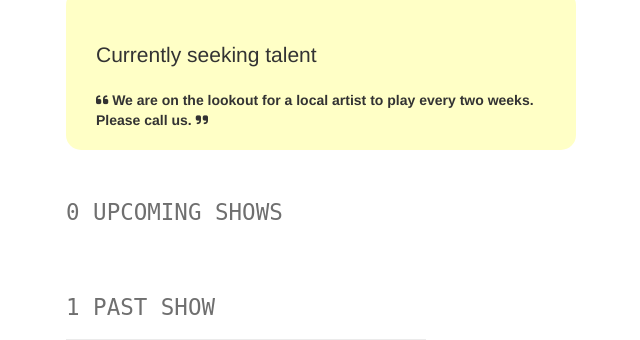
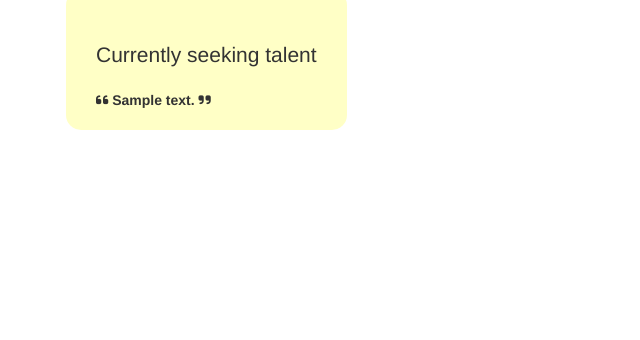
Before and after one commit to shehryarbajwa/Artist-Venue-System-Of-Records, a Flask app: page /venues/1 in a window 1280 px wide. Shown: the part 381-721 px from the top of the page, without its empty margins (4-644 px from the left). Run offline with Flask 2, Linux system fonts and the light colour scheme; tables that the repository leaves empty hold one stand-in row (values such as "Sample post"); grey boxes marked "Sample" are stand-in pictures; some libraries are stand-ins or nearby versions.

Commit message:
@app.route('/venue/venue_id) updated with SQLAlchemy code

```diff
--- a/app.py
+++ b/app.py
@@ -97,14 +97,16 @@ def search_venues():
   # seach for Hop should return "The Musical Hop".
   # search for "Music" should return "The Musical Hop" and "Park Square Live Music & Coffee"
     venue_query = Venue.query.filter(Venue.name.ilike('%' + request.form['search_term'] + '%'))
-    print(venue_query)
-    venue_query_2 = Venue.query.first()
-    print(venue_query_2)
-    venue_list = list(map(Venue.short, venue_query))
+    for result in venue_query:
+      # print(result.name)
+      # print(result.id)
+
+      venue_array = list(map(Venue.short, venue_query))
+
 
     response = {
-      "count": len(venue_list),
-      "data": venue_list
+      "count": len(venue_array),
+      "data": venue_array
     }
     return render_template (
         'pages/search_venues.html',
@@ -116,6 +118,17 @@ def search_venues():
 def show_venue(venue_id):
   # shows the venue page with the given venue_id
   # TODO: replace with real venue data from the venues table, using venue_id
+
+  venue_query = Venue.query.filter(Venue.id == venue_id)
+
+  venue_array = list(map(Venue.details, venue_query))
+  print(venue_array)
+
+  response = {
+    "data": venue_array
+  }
+
+
   data1={
     "id": 1,
     "name": "The Musical Hop",
@@ -194,7 +207,7 @@ def show_venue(venue_id):
     "upcoming_shows_count": 1,
   }
   data = list(filter(lambda d: d['id'] == venue_id, [data1, data2, data3]))[0]
-  return render_template('pages/show_venue.html', venue=data)
+  return render_template('pages/show_venue.html', results=response)
 
 #  Create Venue
 #  ----------------------------------------------------------------
--- a/models.py
+++ b/models.py
@@ -33,7 +33,7 @@ class Venue(db.Model):
 
     def __init__(self, name, genres, address, city, state, phone, website, facebook_link, image_link,
                  seeking_talent=False, seeking_description=""):
-        self.name = name + 'hello'
+        self.name = name
         self.genres = genres
         self.address = address
         self.city = city
@@ -63,7 +63,6 @@ class Venue(db.Model):
         }
 
     def long(self):
-        print(self)
         return {
             'id': self.id,
             'name': self.name,
--- a/templates/pages/show_venue.html
+++ b/templates/pages/show_venue.html
@@ -3,6 +3,7 @@
 {% block content %}
 <div class="row">
 	<div class="col-sm-6">
+			{% for venue in results.data %}
 		<h1 class="monospace">
 			{{ venue.name }}
 		</h1>
@@ -43,36 +44,8 @@
 		{% endif %}
 	</div>
 	<div class="col-sm-6">
-		<img src="{{ venue.image_link }}" alt="Venue Image" />
+		<img src="{{ venue.image_link }}" alt="venue Image" />
 	</div>
+	{% endfor %}
 </div>
-<section>
-	<h2 class="monospace">{{ venue.upcoming_shows_count }} Upcoming {% if venue.upcoming_shows_count == 1 %}Show{% else %}Shows{% endif %}</h2>
-	<div class="row">
-		{%for show in venue.upcoming_shows %}
-		<div class="col-sm-4">
-			<div class="tile tile-show">
-				<img src="{{ show.artist_image_link }}" alt="Show Artist Image" />
-				<h5><a href="/artists/{{ show.artist_id }}">{{ show.artist_name }}</a></h5>
-				<h6>{{ show.start_time|datetime('full') }}</h6>
-			</div>
-		</div>
-		{% endfor %}
-	</div>
-</section>
-<section>
-	<h2 class="monospace">{{ venue.past_shows_count }} Past {% if venue.past_shows_count == 1 %}Show{% else %}Shows{% endif %}</h2>
-	<div class="row">
-		{%for show in venue.past_shows %}
-		<div class="col-sm-4">
-			<div class="tile tile-show">
-				<img src="{{ show.artist_image_link }}" alt="Show Artist Image" />
-				<h5><a href="/artists/{{ show.artist_id }}">{{ show.artist_name }}</a></h5>
-				<h6>{{ show.start_time|datetime('full') }}</h6>
-			</div>
-		</div>
-		{% endfor %}
-	</div>
-</section>
-
 {% endblock %}
```
